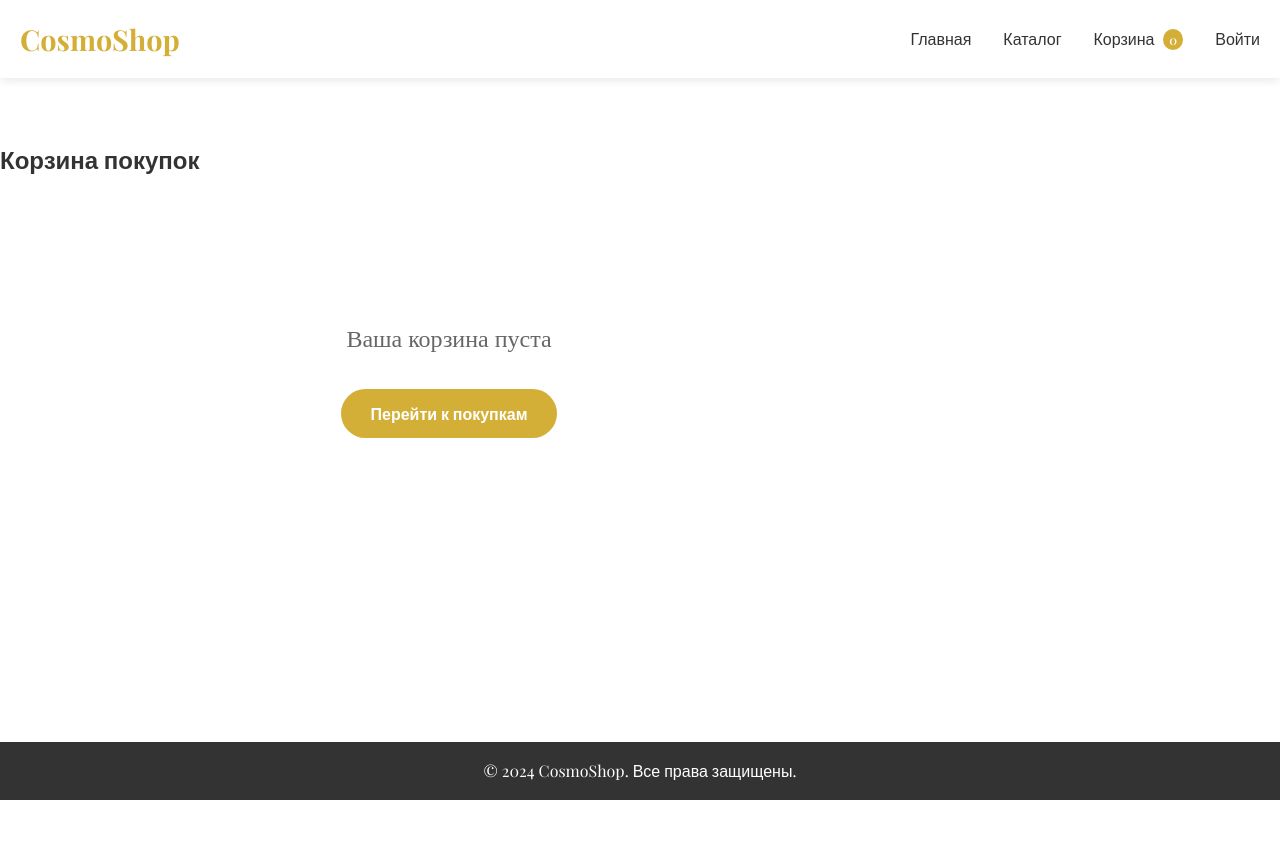
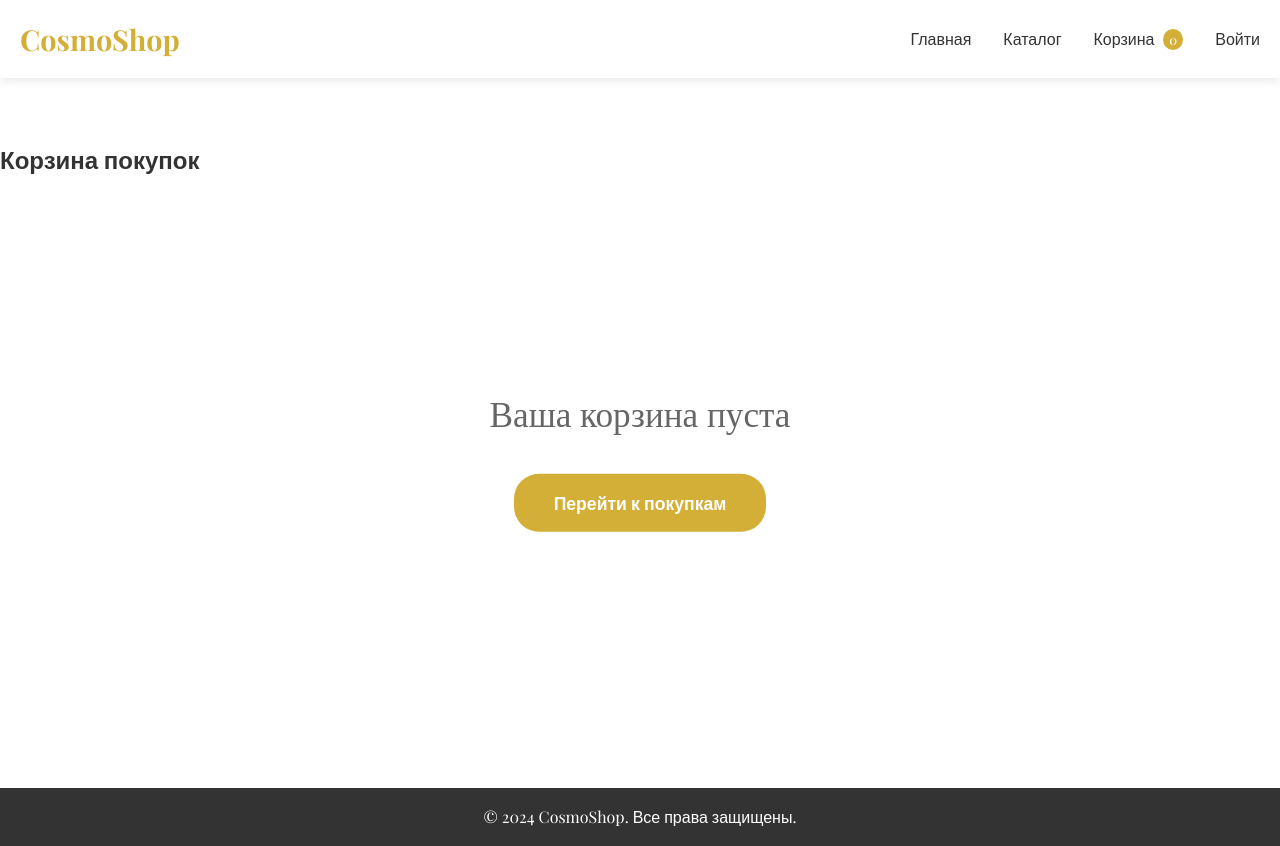
Before and after one commit to Victory-wvw/CosmoShop, a website: page cart.html in a window 1280 px wide. Before the commit the page ends 800 px from the top, so only its background shows below. Drawn offline with nearby package versions, Linux system fonts and the light colour scheme.

Commit message:
Update style.css

```diff
--- a/css/style.css
+++ b/css/style.css
@@ -601,19 +601,24 @@ body {
 }
 
 /* Пустая корзина */
+/* Абсолютное центрирование по центру экрана */
 .empty-cart {
-    grid-column: 1 / -1;
+    position: absolute;
+    top: 50%;
+    left: 50%;
+    transform: translate(-50%, -50%);
     text-align: center;
-    padding: 4rem 2rem;
-    display: flex;
-    flex-direction: column;
-    align-items: center;
-    justify-content: center;
-    min-height: 400px;
+    width: 100%;
+    padding: 2rem;
+}
+
+.cart-content {
+    position: relative;
+    min-height: 70vh;
 }
 
 .empty-cart p {
-    font-size: 1.5rem;
+    font-size: 2.2rem;
     color: #666;
     margin-bottom: 2rem;
     font-family: 'Playfair Display', serif;
@@ -622,15 +627,17 @@ body {
 .empty-cart .btn {
     background: #D4AF37;
     color: white;
-    padding: 12px 30px;
+    padding: 15px 40px;
     text-decoration: none;
     border-radius: 25px;
     font-weight: 600;
-    transition: background 0.3s;
+    font-size: 1.1rem;
+    transition: all 0.3s ease;
 }
 
 .empty-cart .btn:hover {
     background: #b8941f;
+    transform: translateY(-2px);
 }
 
 /* Адаптивность */
```
